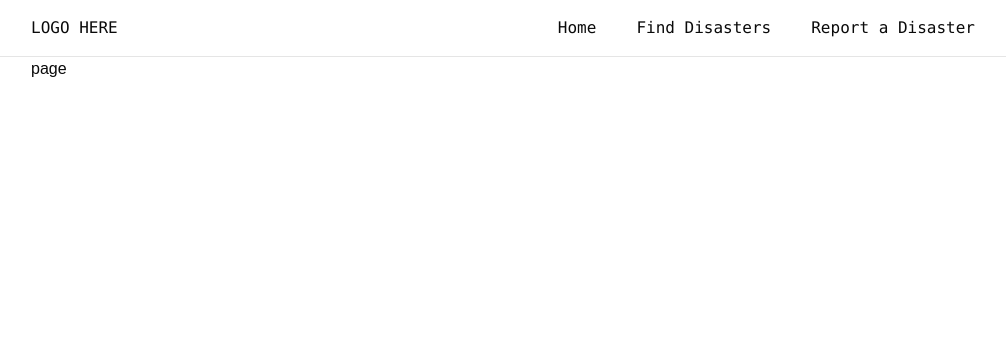
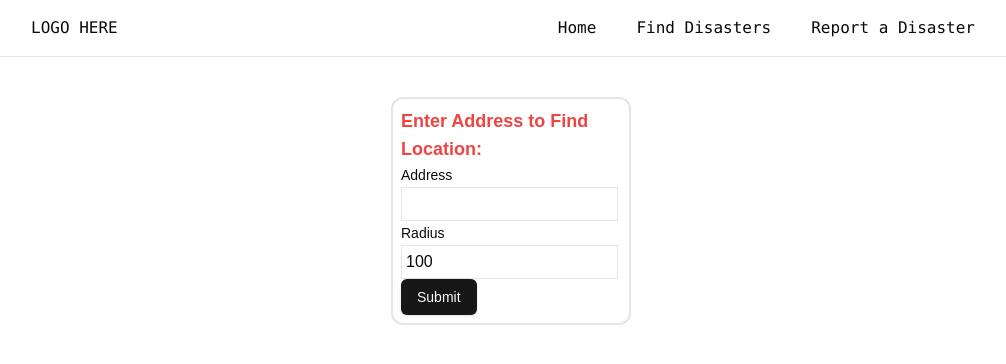
Before and after one commit to JeremyTubongbanua/OEC_2025, a Next.js app in the folder frontend/: page /disasters in a window 1280 px wide. Shown: the top 364 px of the page, without its empty margins (129-1135 px from the left). Built offline with nearby package versions, Linux system fonts and the light colour scheme.

Commit message:
make pages for forms

```diff
--- a/frontend/src/app/disasters/page.tsx
+++ b/frontend/src/app/disasters/page.tsx
@@ -1,5 +1,10 @@
+import EnterAddress from '@/components/forms/EnterAddress';
 import React from 'react';
 
 export default function FindDisastersPage() {
-   return <div>page</div>;
+   return (
+      <div className="mt-10 flex flex-col items-center">
+         <EnterAddress />
+      </div>
+   );
 }
--- a/frontend/src/app/report/page.tsx
+++ b/frontend/src/app/report/page.tsx
@@ -1,5 +1,11 @@
+import ReportDisaster from '@/components/forms/ReportDisaster';
 import React from 'react';
 
 export default function ReportDisastersPage() {
-   return <div>page</div>;
+   return (
+      <div>
+         <h1>Report a disaster</h1>
+         <ReportDisaster />
+      </div>
+   );
 }
```
